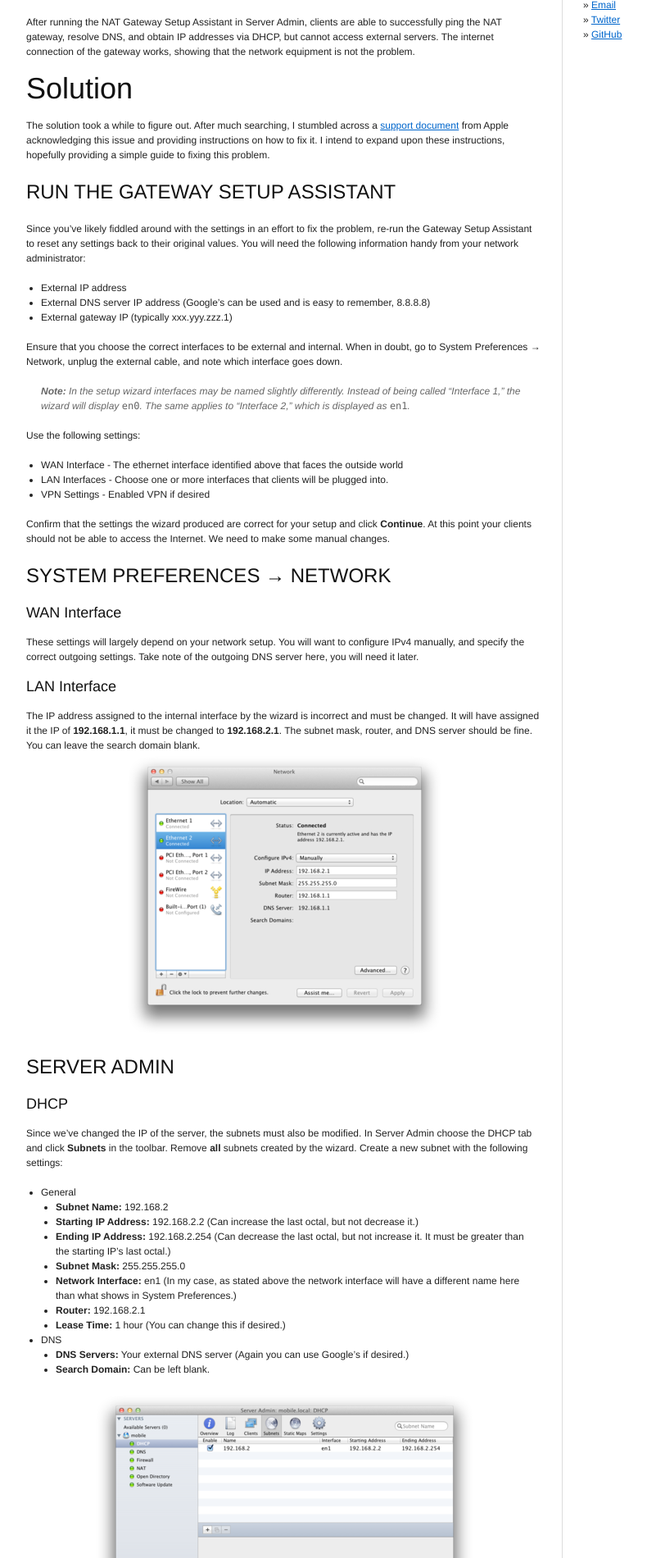
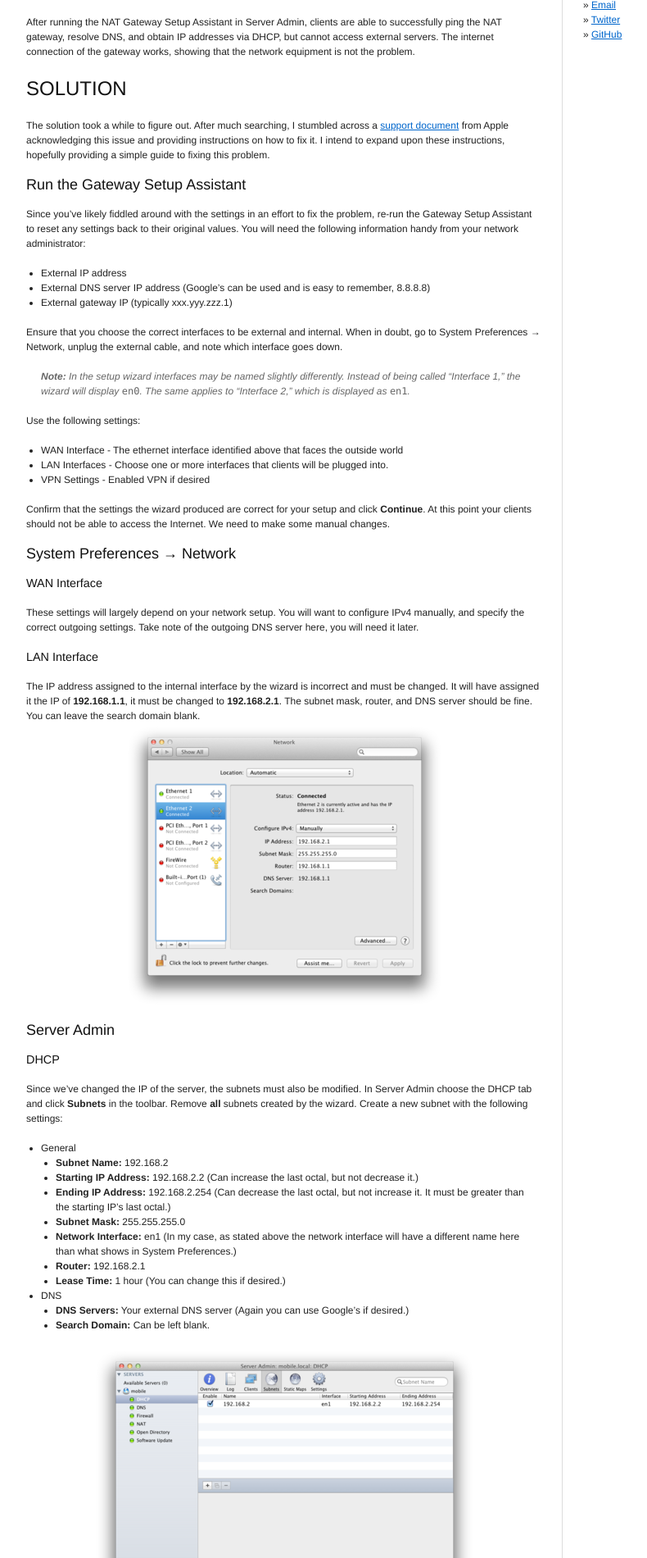
Before and after one commit to rdrake/rdrake.github.com, a Jekyll site: the page built from _posts/2011-09-27-osx-server-nat-gateway-woes.md, in a window 1280 px wide. Shown: the part 300-2200 px from the top of the page at 82% size, without its empty margins (133-923 px from the left). Built offline with Jekyll 4.4.1, drawn with Linux system fonts in a browser that asks for light colours; grey boxes are pictures that could not be loaded.

Commit message:
Put the headers back in their place.

```diff
--- a/_posts/2011-09-27-osx-server-nat-gateway-woes.md
+++ b/_posts/2011-09-27-osx-server-nat-gateway-woes.md
@@ -3,15 +3,15 @@ layout: post
 title: OS X Lion Server Gateway Setup Assistant fails to create a working NAT setup
 ---
 
-# Problem #
+## Problem ##
 
 After running the NAT Gateway Setup Assistant in Server Admin, clients are able to successfully ping the NAT gateway, resolve DNS, and obtain IP addresses via DHCP, but cannot access external servers.  The internet connection of the gateway works, showing that the network equipment is not the problem.
 
-# Solution #
+## Solution ##
 
 The solution took a while to figure out.  After much searching, I stumbled across a [support document](http://support.apple.com/kb/TS3887) from Apple acknowledging this issue and providing instructions on how to fix it.  I intend to expand upon these instructions, hopefully providing a simple guide to fixing this problem.
 
-## Run the Gateway Setup Assistant ##
+### Run the Gateway Setup Assistant ###
 
 Since you've likely fiddled around with the settings in an effort to fix the problem, re-run the Gateway Setup Assistant to reset any settings back to their original values.  You will need the following information handy from your network administrator:
 
@@ -31,21 +31,21 @@ Use the following settings:
 
 Confirm that the settings the wizard produced are correct for your setup and click **Continue**.  At this point your clients should not be able to access the Internet.  We need to make some manual changes.
 
-## System Preferences &rarr; Network ##
+### System Preferences &rarr; Network ###
 
-### WAN Interface ###
+#### WAN Interface ####
 
 These settings will largely depend on your network setup.  You will want to configure IPv4 manually, and specify the correct outgoing settings.  Take note of the outgoing DNS server here, you will need it later.
 
-### LAN Interface ###
+#### LAN Interface ####
 
 The IP address assigned to the internal interface by the wizard is incorrect and must be changed.  It will have assigned it the IP of **192.168.1.1**, it must be changed to **192.168.2.1**.  The subnet mask, router, and DNS server should be fine.  You can leave the search domain blank.
 
 [![System Preferences &rarr; Network, LAN Interface](/assets/images/osxslion/lolwut/t/sp_net_int.png)](/assets/images/osxslion/lolwut/sp_net_int.png)
 
-## Server Admin ##
+### Server Admin ###
 
-### DHCP ###
+#### DHCP ####
 
 Since we've changed the IP of the server, the subnets must also be modified.  In Server Admin choose the DHCP tab and click **Subnets** in the toolbar.  Remove **all** subnets created by the wizard.  Create a new subnet with the following settings:
 
@@ -67,7 +67,7 @@ Be sure to check the Enable checkbox beside your newly created subnet.  Save the
 
 To verify that your DHCP server is working correctly, disable and then enable an interface on one of the client machines.  If it obtains an IP address in the form **192.168.2.xxx** then you have correctly configured DHCP.
 
-### DNS ###
+#### DNS ####
 
 By comparison, DNS is simple to configure.  Select the DNS tab on the right, click the **Settings** toolbar item that appears, and add a **Forwarder IP Address**.  This should be the same as the external DNS server specified in the DHCP setup above.  This server is used to answer queries not cached on the OS X Server machine.
 
@@ -85,7 +85,7 @@ If you receive a response in the following form, then you have correctly configu
 
 If not, verify that you have added a **Forwarder IP Address** correctly and try restarting the DNS service.
 
-### NAT ###
+#### NAT ####
 
 The NAT service is the only one correctly configured by the setup wizard.  To verify, click the NAT tab on the left, then open the **Settings** toolbar.  Verify that the **IP Forwarding and Network Address Translation (NAT)** option is selected, that the **External network interface** is correctly selected, and check **Enable NAT Port Mapping Protocol**.
 
@@ -93,11 +93,11 @@ The NAT service is the only one correctly configured by the setup wizard.  To ve
 
 If you make a change, save your settings and restart the NAT service.
 
-### Firewall ###
+#### Firewall ####
 
 This is by far the trickiest service to configure.  Select the Firewall tab, then the **Settings** toolbar icon.
 
-#### Address Groups ###
+##### Address Groups #####
 
 Remove all address groups created by the wizard.  This should include any named in the form **192.168.xxx-net***.
 
@@ -105,13 +105,13 @@ Add a new IP address group, naming it 192.168.2-net, or similar.  If you used th
 
 [![Adding a Firewall group](/assets/images/osxslion/lolwut/t/fw_group.png)](/assets/images/osxslion/lolwut/fw_group.png)
 
-#### Services ####
+##### Services #####
 
 Be sure to select your newly created service in **Editing services for**.  For testing purposes, select the **Allow all traffic** radio button and save changes.  If you have performed all of the steps correctly, your clients should now be able to ping external servers and access the web.
 
 A better firewall configuration is out of the scope of this document.
 
-# Troubleshooting #
+## Troubleshooting ##
 
 * By far the biggest problem I had was getting the firewall rules all correct.  If you suddenly lose the ability to ping external servers, access the web, etc. and you were adjusting firewall rules, chances are you made a mistake.
 * I've also found that OS X Server's services sometimes break and need to be restarted.  Typically restarting DNS or NAT fixes any issues.  You can double-check which service is the issue by attepting to run the `host` command from above again.  If it returns a result, NAT is broken.  If it does not, DNS is broken.  Repeat this until everything works.
```
